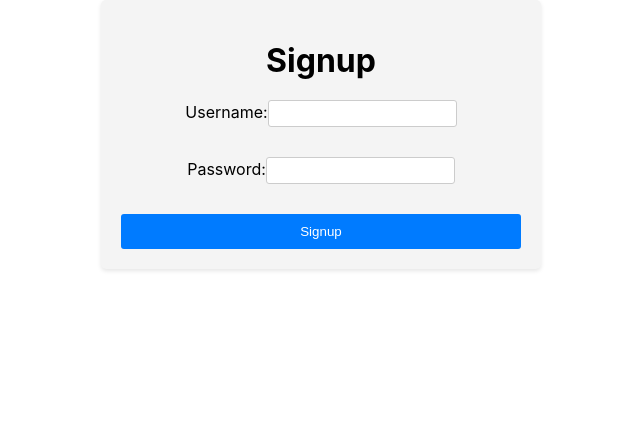
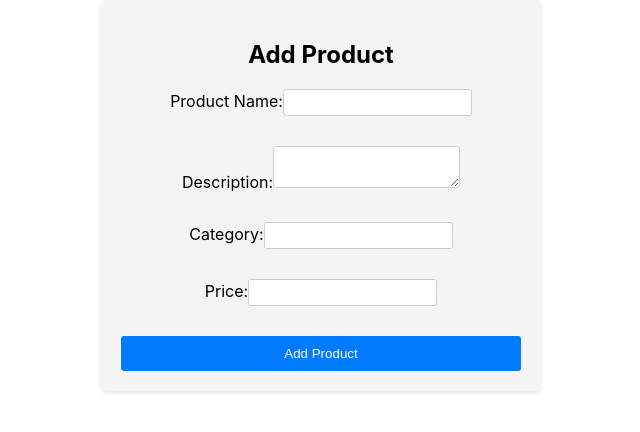
Before and after one commit to mohammadparvez921/E-commerce-frontend, a React (Create React App) app in the folder myfrontend/: page / in a window 1280 px wide. Shown: the top 432 px of the page, without its empty margins (319-959 px from the left). Built offline with nearby package versions, Linux system fonts and the light colour scheme.

Commit message:
signup and login done!

```diff
--- a/myfrontend/src/App.js
+++ b/myfrontend/src/App.js
@@ -1,7 +1,9 @@
 import React from "react";
 import "./App.css";
 // import axios from "axios";
-import SignupPage from "./pages/SignupPage/SignupPage";
+// import SignupPage from "./pages/SignupPage/SignupPage";
+// import LogInPage from "./pages/LogInPage/LogInPage";
+import AddProductForm from "./pages/AddProduct/AddProuctForm";
 function App() {
 
 
@@ -31,7 +33,9 @@ function App() {
 
   return (
     <div className="App">
-     <SignupPage/>
+     {/* <SignupPage/> */}
+     {/* <LogInPage/>*/}
+     <AddProductForm/>
     </div>
   );
 }
--- /dev/null
+++ b/myfrontend/src/pages/AddProduct/AddProuctForm.js
@@ -0,0 +1,88 @@
+import React, { useState } from 'react';
+import './addProductForm.css';
+
+const AddProductForm = () => {
+  const [productName, setProductName] = useState('');
+  const [description, setDescription] = useState('');
+  const [category, setCategory] = useState('');
+  const [price, setPrice] = useState('');
+  const [error, setError] = useState('');
+
+  const handleSubmit = async (e) => {
+    e.preventDefault();
+
+    try {
+      const response = await fetch('/api/products', {
+        method: 'POST',
+        headers: {
+          'Content-Type': 'application/json',
+        },
+        body: JSON.stringify({ productName, description, category, price }),
+      });
+
+      const responseData = await response.json();
+
+      if (response.ok) {
+        console.log('Product added successfully');
+        // Reset form values
+        setProductName('');
+        setDescription('');
+        setCategory('');
+        setPrice('');
+        setError('');
+      } else {
+        setError(responseData.error || 'Failed to add product');
+      }
+    } catch (error) {
+      console.error(error);
+      setError('Failed to add product');
+    }
+  };
+
+  return (
+    <div className="add-product-form">
+      <h2>Add Product</h2>
+      {error && <div className="error">{error}</div>}
+      <form onSubmit={handleSubmit}>
+        <label>
+          Product Name:
+          <input
+            type="text"
+            value={productName}
+            onChange={(e) => setProductName(e.target.value)}
+          />
+        </label>
+        <br />
+        <label>
+          Description:
+          <textarea
+            value={description}
+            onChange={(e) => setDescription(e.target.value)}
+          />
+        </label>
+        <br />
+        <label>
+          Category:
+          <input
+            type="text"
+            value={category}
+            onChange={(e) => setCategory(e.target.value)}
+          />
+        </label>
+        <br />
+        <label>
+          Price:
+          <input
+            type="number"
+            value={price}
+            onChange={(e) => setPrice(e.target.value)}
+          />
+        </label>
+        <br />
+        <button type="submit">Add Product</button>
+      </form>
+    </div>
+  );
+};
+
+export default AddProductForm;
--- /dev/null
+++ b/myfrontend/src/pages/AddProduct/addProductForm.css
@@ -0,0 +1,47 @@
+.add-product-form {
+    max-width: 400px;
+    margin: 0 auto;
+    padding: 20px;
+    background-color: #f4f4f4;
+    border-radius: 5px;
+    box-shadow: 0 2px 4px rgba(0, 0, 0, 0.1);
+  }
+
+  h2 {
+    text-align: center;
+    margin-bottom: 20px;
+  }
+
+  form {
+    display: flex;
+    flex-direction: column;
+  }
+
+  label {
+    margin-bottom: 10px;
+  }
+
+  input,
+  textarea {
+    padding: 5px;
+    border: 1px solid #ccc;
+    border-radius: 3px;
+  }
+
+  button {
+    padding: 10px 20px;
+    background-color: #007bff;
+    color: #fff;
+    border: none;
+    border-radius: 3px;
+    cursor: pointer;
+  }
+
+  button:hover {
+    background-color: #0056b3;
+  }
+
+  .error {
+    color: red;
+    margin-bottom: 10px;
+  }
--- /dev/null
+++ b/myfrontend/src/pages/LogInPage/LogInPage.js
@@ -0,0 +1,66 @@
+import React, { useState } from 'react';
+import './logInPage.css';
+
+const LogInPage = () => {
+  const [email, setEmail] = useState('');
+  const [password, setPassword] = useState('');
+  const [error, setError] = useState('');
+  const [sucessAlert,setsucessAlert]=useState('');
+  const handleSubmit = async (e) => {
+    e.preventDefault();
+
+    try {
+      const response = await fetch('http://localhost:3002/login', {
+        method: 'POST',
+        headers: {
+          'Content-Type': 'application/json',
+        },
+        body: JSON.stringify({ email, password }),
+      });
+
+      const responseData = await response.json();
+
+      if (response.ok && responseData.success) {
+        // Authentication successful, redirect or perform desired action
+        setsucessAlert('Sucessfully loggedin!')
+        console.log('Authentication successful');
+      } else {
+        setError(responseData.error || 'Incorrect email or Password');
+      }
+    } catch (error) {
+      console.error(error);
+      setError('incorrect email or password');
+    }
+  };
+
+  return (
+    <div className="login-container">
+      <h1>Login</h1>
+      {error && <div className="error">{error}</div>}
+      {sucessAlert && <div style={{color:"rgb(0, 100, 0)"}} className="sucessAlert">{sucessAlert}</div>}
+      <form onSubmit={handleSubmit}>
+        <label>
+          Email:
+          <input
+            type="text"
+            value={email}
+            onChange={(e) => setEmail(e.target.value)}
+          />
+        </label>
+        <br />
+        <label>
+          Password:
+          <input
+            type="password"
+            value={password}
+            onChange={(e) => setPassword(e.target.value)}
+          />
+        </label>
+        <br />
+        <button type="submit">Login</button>
+      </form>
+    </div>
+  );
+};
+
+export default LogInPage;
--- /dev/null
+++ b/myfrontend/src/pages/LogInPage/logInPage.css
@@ -0,0 +1,46 @@
+.login-container {
+    max-width: 400px;
+    margin: 0 auto;
+    padding: 20px;
+    background-color: #f4f4f4;
+    border-radius: 5px;
+    box-shadow: 0 2px 4px rgba(0, 0, 0, 0.1);
+  }
+
+  h1 {
+    text-align: center;
+    margin-bottom: 20px;
+  }
+
+  form {
+    display: flex;
+    flex-direction: column;
+  }
+
+  label {
+    margin-bottom: 10px;
+  }
+
+  input {
+    padding: 5px;
+    border: 1px solid #ccc;
+    border-radius: 3px;
+  }
+
+  button {
+    padding: 10px 20px;
+    background-color: #007bff;
+    color: #fff;
+    border: none;
+    border-radius: 3px;
+    cursor: pointer;
+  }
+
+  button:hover {
+    background-color: #0056b3;
+  }
+
+  .error {
+    color: red;
+    margin-bottom: 10px;
+  }
--- a/myfrontend/src/pages/SignupPage/SignupPage.js
+++ b/myfrontend/src/pages/SignupPage/SignupPage.js
@@ -5,6 +5,8 @@ import './signupPage.css'; // Import the CSS file
 const SignupPage = () => {
   const [username, setUsername] = useState('');
   const [password, setPassword] = useState('');
+  const [email, setEmail] = useState('');
+  const [error, setError] = useState('');
 
 
   function handleSubmit(e){
@@ -16,12 +18,13 @@ const SignupPage = () => {
       },
       credentials: "include",
       method: 'POST',
-      body:JSON.stringify({username,password}),
+      body:JSON.stringify({username,password,email}),
     }).then(response => {
       if (response.status === 200) {
         return response.json()
       }
       else {
+        setError('Email registered already')
         console.log("some error")
       }
     })
@@ -31,12 +34,17 @@ const SignupPage = () => {
       .catch((error) => {
         console.log(error)
       })
+      setEmail('');
+      setError('');
+      setPassword('');
+      setUsername('');
   }
 
 
   return (
     <div className="signup-container">
       <h1>Signup</h1>
+      {error && <div style={{color:'red'}} className="error">{error}</div>}
       <form onSubmit={handleSubmit}>
         <label>
           Username:
@@ -47,6 +55,15 @@ const SignupPage = () => {
           />
         </label>
         <br />
+        <label>
+          Email:
+          <input
+            type="text"
+            value={email}
+            onChange={(e) => setEmail(e.target.value)}
+          />
+        </label>
+        <br/>
         <label>
           Password:
           <input
```
